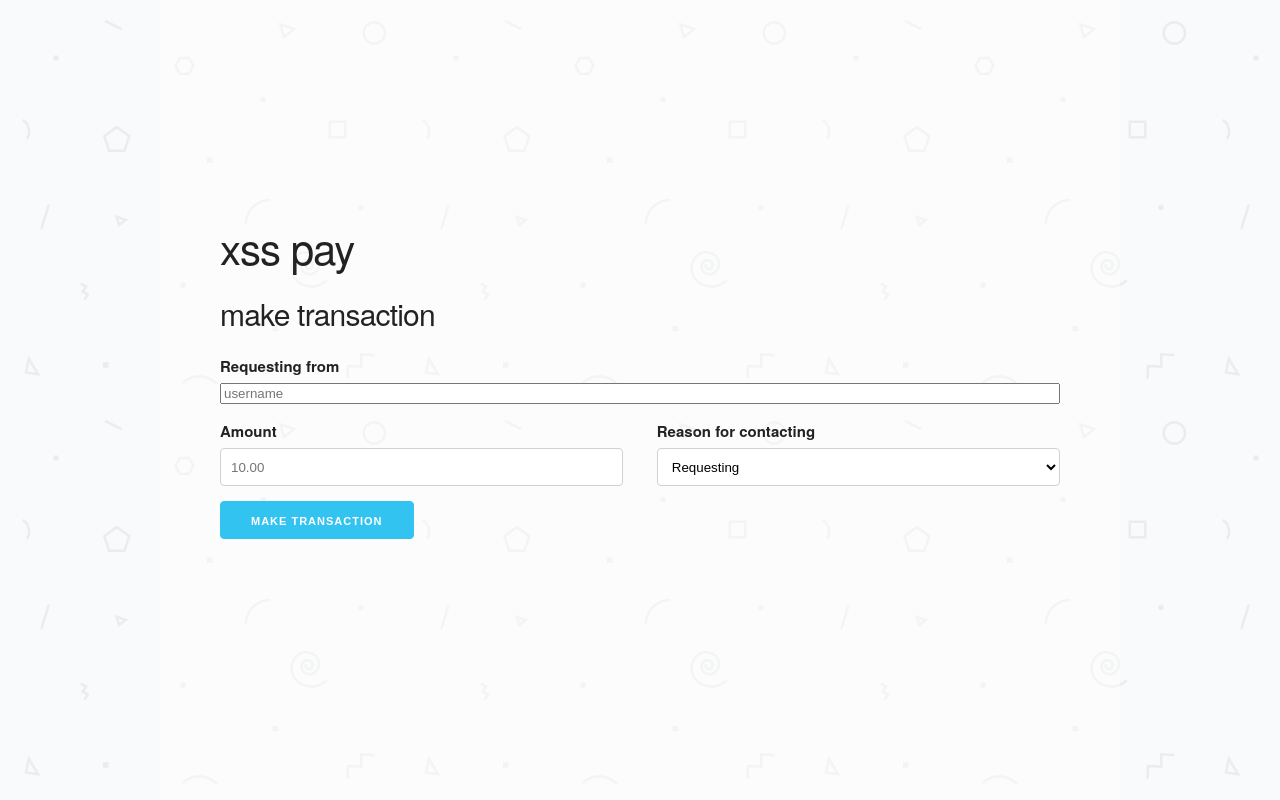
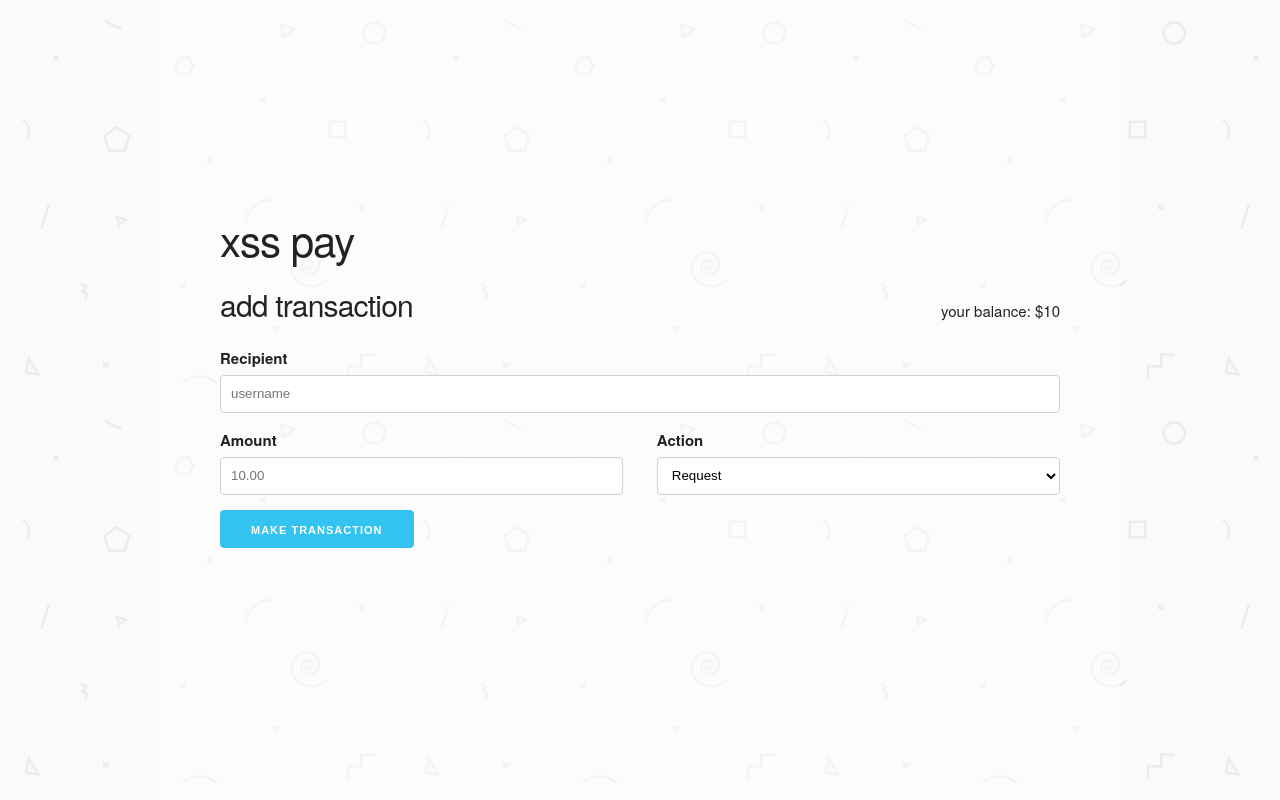
Before and after one commit to hxnyk/xsspay, a Flask app: template templates/transaction.html in a window 1280 px wide. Run offline with Flask 2, Linux system fonts and the light colour scheme; the template is opened without the code that fills it: most values are stand-ins (such as "Sample title", 1, 10 or a date in 2020).

Commit message:
Add balance to transaction page

```diff
--- a/static/css/styles.css
+++ b/static/css/styles.css
@@ -12,6 +12,11 @@
   background-color: #ffffff66;
 }
 
+.titleBalance {
+  display: flex;
+  justify-content: space-between;
+  align-items: baseline;
+}
 
 .dashboardOptions {
   display: flex;
--- a/templates/transaction.html
+++ b/templates/transaction.html
@@ -1,21 +1,25 @@
 {% extends "layout.html" %}
 {% block content %}
 <form class="requestForm">
-  <h4>make transaction</h4>
-  <label>Requesting from</label>
-  <input class="u-full-width" placeholder="username" id="requestUser">
+  <div class="titleBalance">
+    <h4>add transaction</h4>
+    <span>your balance: ${{ balance }}</span>
+  </div>
+  <label>Recipient</label>
+
+  <input class="u-full-width" type="text" placeholder="username">
 
   <div class='twelve columns'>
     <div class='six columns'>
       <label>Amount</label>
-      <input class="u-full-width" type="number" placeholder="10.00" id="requestAmount">
+      <input class="u-full-width" type="number" placeholder="10.00">
     </div>
 
     <div class='six columns'>
-      <label>Reason for contacting</label>
+      <label>Action</label>
       <select class="u-full-width" id="requestReason">
-        <option value="REQUESTING">Requesting</option>
-        <option value="PAYING">Paying</option>
+        <option value="request">Request</option>
+        <option value="pay">Pay</option>
       </select>
     </div>
   </div>
```
